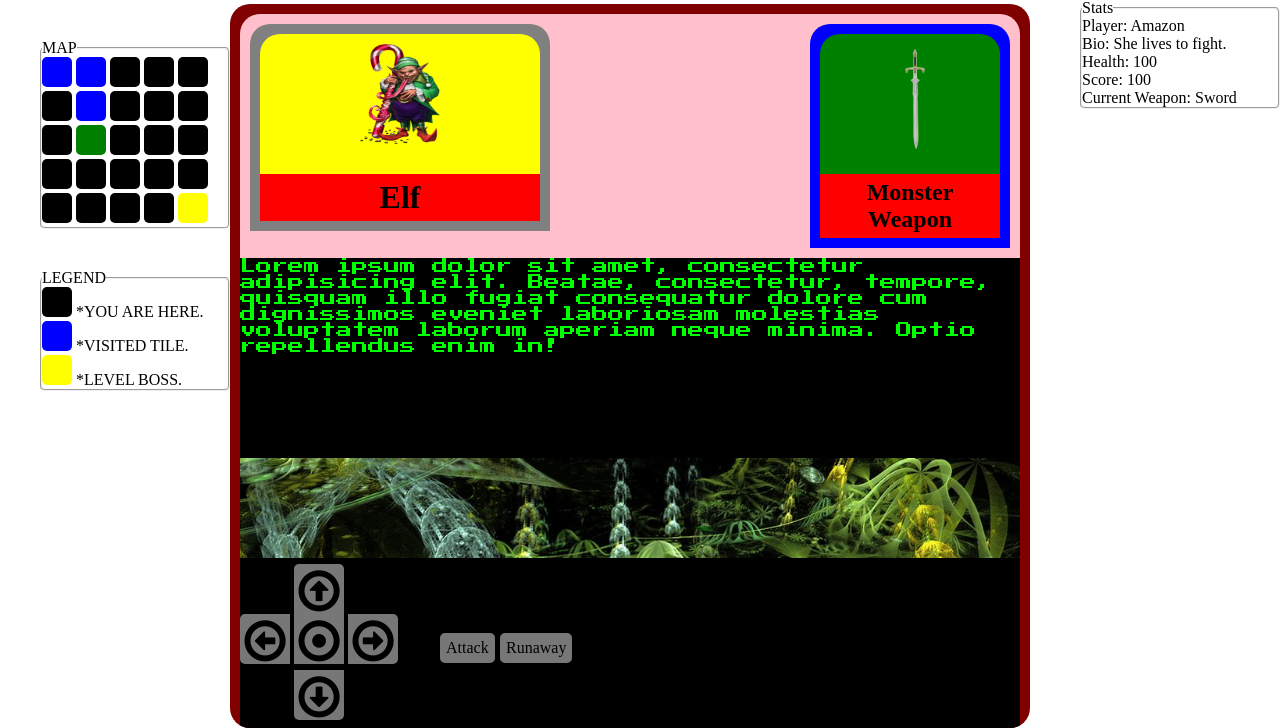
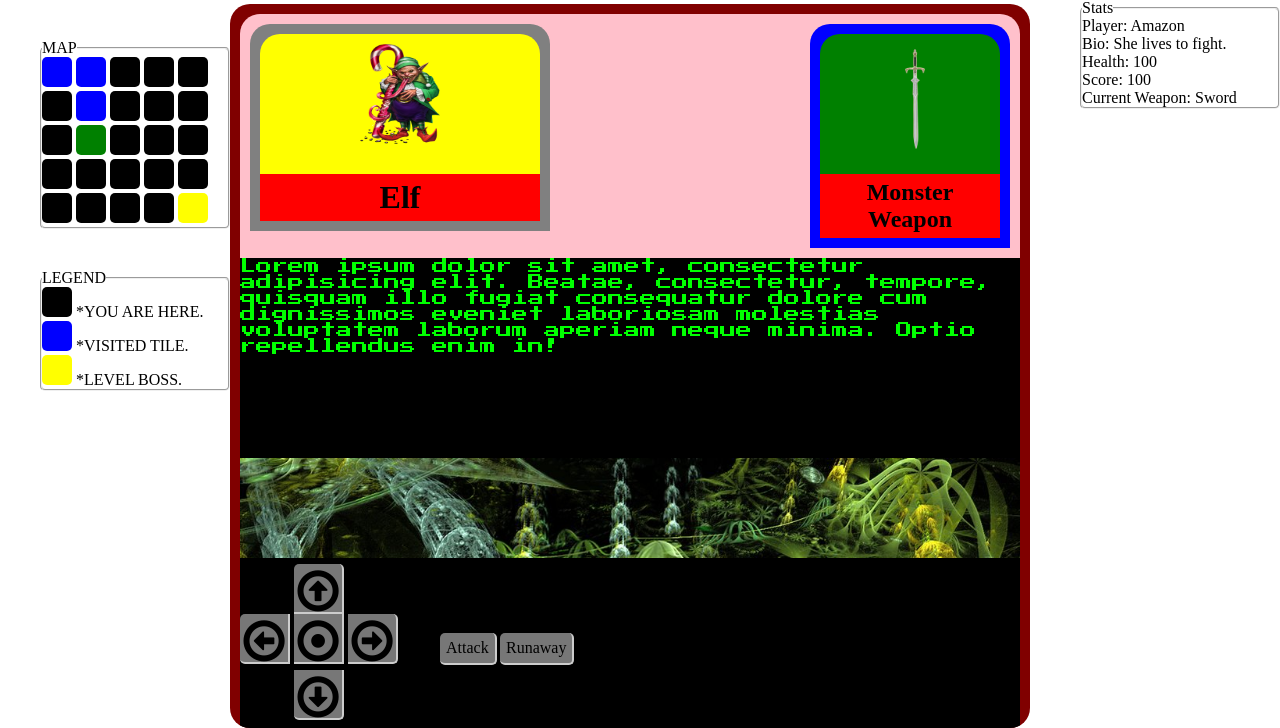
Before and after one commit to rlarsen4/monster, a PHP site: page /gameplay.php in a window 1280 px wide. Shown: the part 171-899 px from the top of the page. Run offline with PHP 8.4, Linux system fonts and the light colour scheme; some libraries are stand-ins or nearby versions.

Commit message:
button design on controller

```diff
--- a/controller.php
+++ b/controller.php
@@ -10,7 +10,7 @@
         </div>
         <div class="row">
             <div class="dpad left"><i class="fa fa-arrow-circle-o-left"></i></div>
-            <div class="dpad"><i class="fa fa-dot-circle-o"></i></div>
+            <div class="dpad center"><i class="fa fa-dot-circle-o"></i></div>
             <div class="dpad right"><i class="fa fa-arrow-circle-o-right"></i></div>
         </div>
         <div class="row">
--- a/styles.css
+++ b/styles.css
@@ -287,6 +287,15 @@ fieldset {
 	border-bottom-right-radius: 5px;
 }
 
+.up, .left, .right, .down, .center, .attack, .runAway {
+	border-right: 2px solid #ccc;
+	border-bottom: 2px solid #ccc;
+}
+
+.directional .clicked {
+	border-top: 2px solid #ccc;
+	border-left: 2px solid #ccc;
+}
 .attack, .runAway {
 	background-color: #777;
 	display: inline-block;
```
